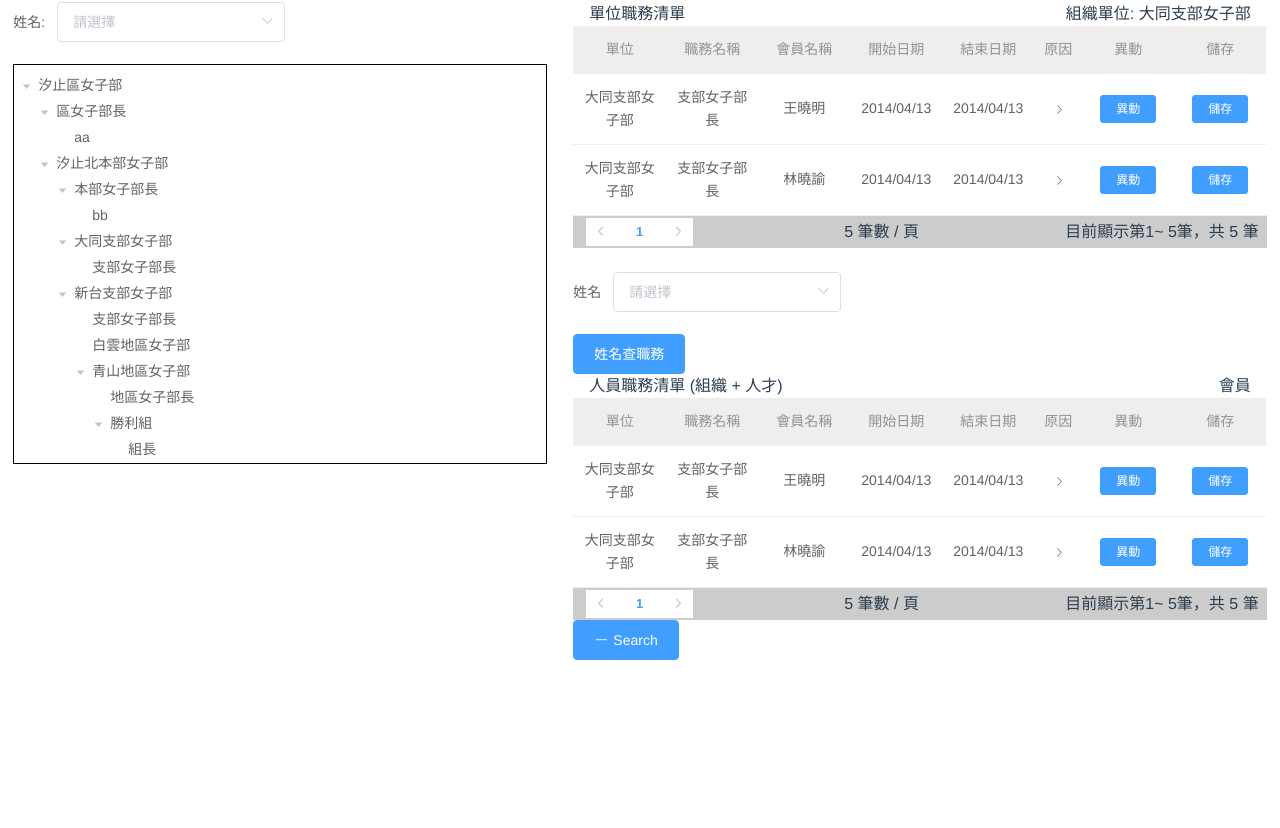
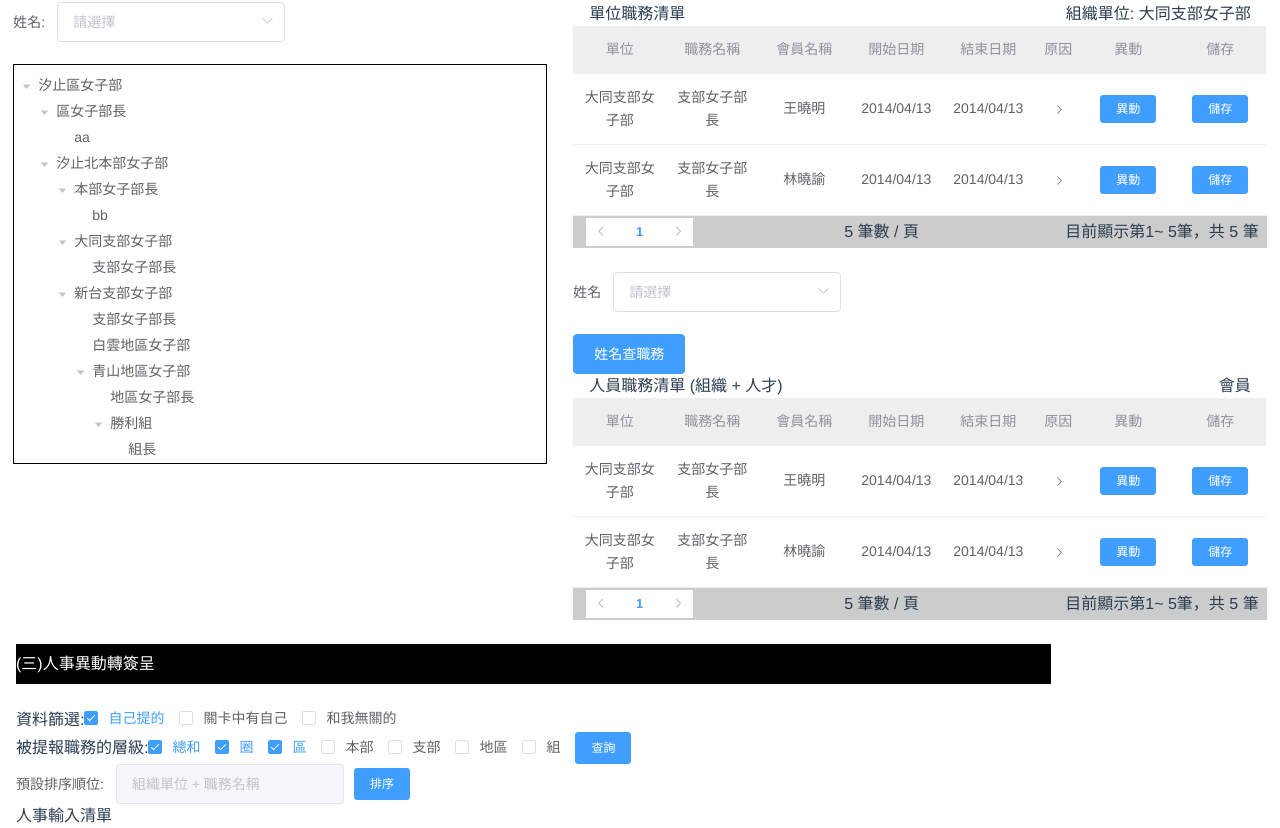
Before and after one commit to flowringWeb/soka, a Vue app: page /Step7 in a window 1280 px wide. Shown: the part 601-1429 px from the top of the page. Before the commit the page ends 1285 px from the top, so only its background shows below. Built offline with nearby package versions, Linux system fonts and the light colour scheme; what vue2-org-tree would draw is missing.

Commit message:
新增 step7表單- 人事異動轉簽呈

```diff
--- a/src/views/Step7.vue
+++ b/src/views/Step7.vue
@@ -20,7 +20,8 @@
                     time: "2021/03/01 08:00",
                     depart: "女子部",
                     unit: "",
-                    name: ""
+                    name: "",
+                    order: "組織單位 + 職務名稱"
                 },
                 district_options: [
                     {
@@ -134,7 +135,9 @@
                         confidence_state: "很有信心",
                         challenge_now: "挑戰成功"
                     },
-                ]
+                ],
+                checkList: ["自己提的"],
+                checkList2: ["總和", "圈", "區"]
             }
         },
         methods: {
@@ -395,13 +398,56 @@
                                 </el-table-column>
                             </el-table>
                             <Pagination></Pagination>
-
-                            <el-button type="primary" icon="el-icon-minus">Search</el-button>
                         </div>
                     </section>
                 </el-col>
             </el-row>
         </section>
+        <section>
+            <el-row>
+                <el-col :span="20" class="px-3">
+                    <div class="sub-title mb-4">(三)人事異動轉簽呈</div>
+                    <div class="d-flex">
+                        <div>資料篩選:</div>
+                        <el-checkbox-group v-model="checkList">
+                            <el-checkbox label="自己提的"></el-checkbox>
+                            <el-checkbox label="關卡中有自己"></el-checkbox>
+                            <el-checkbox label="和我無關的"></el-checkbox>
+                        </el-checkbox-group>
+                    </div>
+                    <div class="d-flex align-items-center">
+                        <div>被提報職務的層級:</div>
+                        <el-checkbox-group v-model="checkList2">
+                            <el-checkbox label="總和"></el-checkbox>
+                            <el-checkbox label="圈"></el-checkbox>
+                            <el-checkbox label="區"></el-checkbox>
+                            <el-checkbox label="本部"></el-checkbox>
+                            <el-checkbox label="支部"></el-checkbox>
+                            <el-checkbox label="地區"></el-checkbox>
+                            <el-checkbox label="組"></el-checkbox>
+                        </el-checkbox-group>
+                        <el-button type="primary" size="small">查詢</el-button>
+                    </div>
+                    <div class="d-flex align-items-center">
+                        <el-form ref="form" :inline="true">
+                            <el-form-item label="預設排序順位:" class="mb-0">
+                                <el-input v-model="form.order"
+                                    clearable
+                                    placeholder="組織單位 + 職務名稱"
+                                    :disabled="true">
+                                </el-input>
+                            </el-form-item>
+                        </el-form>
+                        <el-button type="primary" size="small">排序</el-button>
+                    </div>
+                    <div>
+                        <div>人事輸入清單</div>
+
+                    </div>
+                </el-col>
+            </el-row>
+        </section>
+
     </div>
 </template>
 <style lang="scss" scoped>
@@ -428,6 +474,9 @@
         justify-content: center;
     }
 }
+.el-checkbox {
+    margin-right: 15px;
+}
 
 // \e6d9 +
 // \e6d8 -
```
